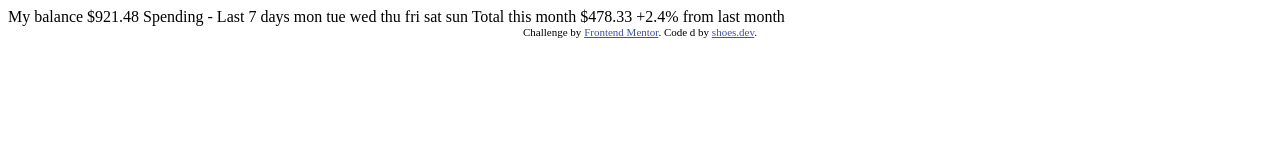
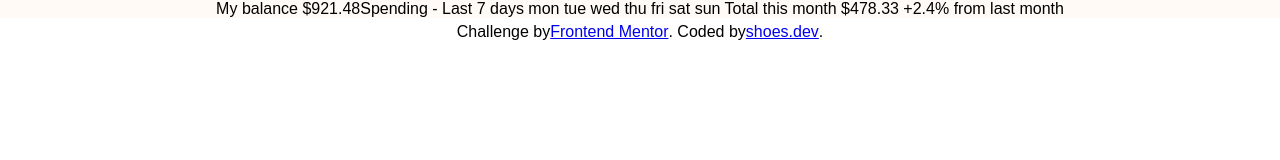
Before and after one commit to SheldonHughes/my-chart, a website built with Vite: page index.html in a window 1280 px wide. Built offline with nearby package versions, Linux system fonts and the light colour scheme.

Commit message:
Initial2

```diff
--- a/index.html
+++ b/index.html
@@ -9,15 +9,14 @@
   <title>Expenses chart component</title>
 
   <!-- Feel free to remove these styles or customise in your own stylesheet 👍 -->
-  <style>
-    .attribution { font-size: 11px; text-align: center; }
-    .attribution a { color: hsl(228, 45%, 44%); }
-  </style>
+
 </head>
 <body>
   <div class="container">
-    My balance
-    $921.48
+    <div class="card-header">
+      My balance
+      $921.48
+    </div>
 
     Spending - Last 7 days
 
@@ -38,9 +37,9 @@
   </div>
 
  <footer>
-   <div class="attribution">
+   <div class="footer">
        Challenge by <a href="https://www.frontendmentor.io?ref=challenge" target="_blank">Frontend Mentor</a>.
-       Code  d by <a href="#">shoes.dev</a>.
+       Coded by <a href="#">shoes.dev</a>.
      </div>
  </footer>
   <script type="module" src="/main.js"></script>
--- a/style.css
+++ b/style.css
@@ -6,8 +6,30 @@
   color: #2c3e50;
   margin-top: 60px;
 }
-footer {
+
+* {
+  box-sizing: border-box;
+  margin: 0;
+  padding: 0;
+  font-family: Arial, Helvetica, sans-serif;
+}
+
+.container {
+  padding: 5;
+  display: flex;
+  align-items: center;
+  justify-content: center;
+  background-color: hsl(33, 100%, 98%);
+
+}
+
+
+.footer {
+  display: flex;
+  align-items: center;
+  justify-content: center;
   position: sticky;
   bottom: 30;
   width: 100%;
+  padding: 5px 5px;
 }
```
